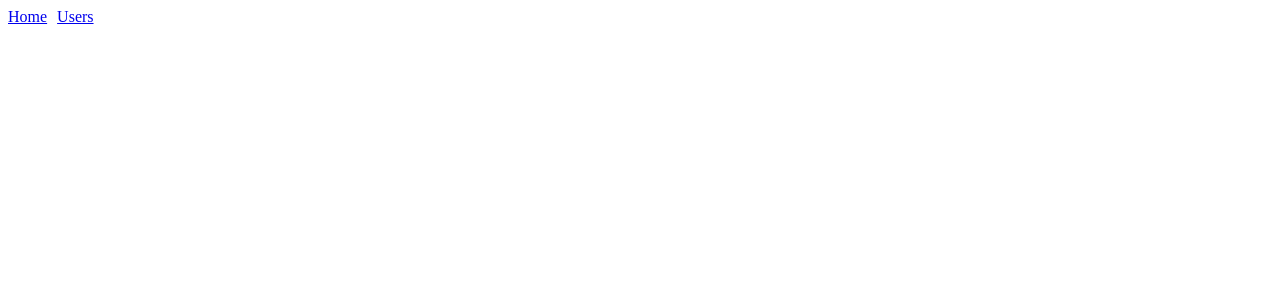
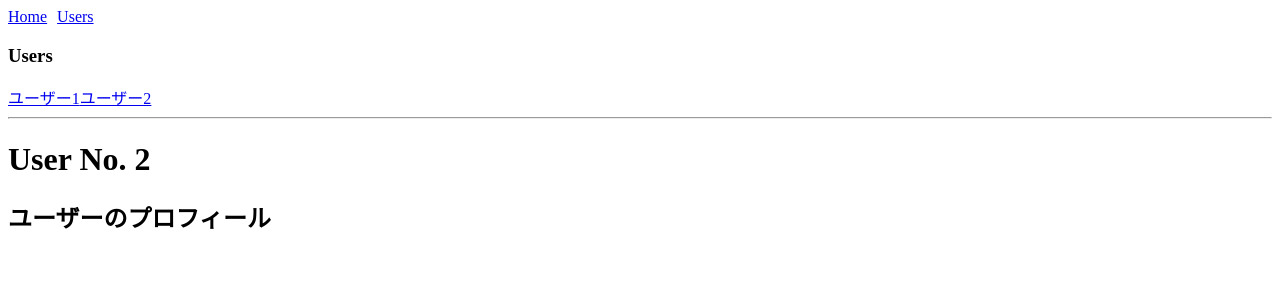
Before and after one commit to t-tazy/spa-vuejs, a Vue app: page /users/2/profile in a window 1280 px wide. Shown: the top 300 px of the page. Built offline with nearby package versions, Linux system fonts and the light colour scheme; the HTML template or start-up script is replaced by a standard one.

Commit message:
childrenオプション

```diff
--- a/src/router.js
+++ b/src/router.js
@@ -2,10 +2,22 @@
 import Router from 'vue-router';
 import Home from './views/Home.vue';
 import Users from './views/Users.vue';
+import UsersPosts from './views/UsersPosts.vue';
+import UsersProfile from './views/UsersProfile.vue';
 
 Vue.use(Router);
 
 export default new Router({
   mode: "history",
-  routes: [{path: '/', component: Home}, {path: '/users/:id', component: Users}]
+  routes: [
+    { path: '/', component: Home },
+    { path: '/users/:id',
+      component: Users,
+      props: true,
+      children: [
+        { path: "posts", component: UsersPosts },
+        { path: "profile", component: UsersProfile },
+      ]
+    }
+  ]
 });
--- a/src/views/Users.vue
+++ b/src/views/Users.vue
@@ -4,17 +4,13 @@
     <router-link to="/users/1">ユーザー1</router-link>
     <router-link to="/users/2">ユーザー2</router-link>
     <hr>
-    <h1>User No. {{ $route.params.id }}</h1>
+    <h1>User No. {{ id }}</h1>
+    <router-view></router-view>
   </div>
 </template>
 
 <script>
 export default {
-  watch: {
-    $route(to, from) {
-      console.log(to);
-      console.log(from);
-    }
-  }
+  props: ["id"]
 };
 </script>
--- /dev/null
+++ b/src/views/UsersPosts.vue
@@ -0,0 +1,5 @@
+<template>
+  <div>
+    <h2>ユーザーの投稿</h2>
+  </div>
+</template>
--- /dev/null
+++ b/src/views/UsersProfile.vue
@@ -0,0 +1,5 @@
+<template>
+  <div>
+    <h2>ユーザーのプロフィール</h2>
+  </div>
+</template>
```
